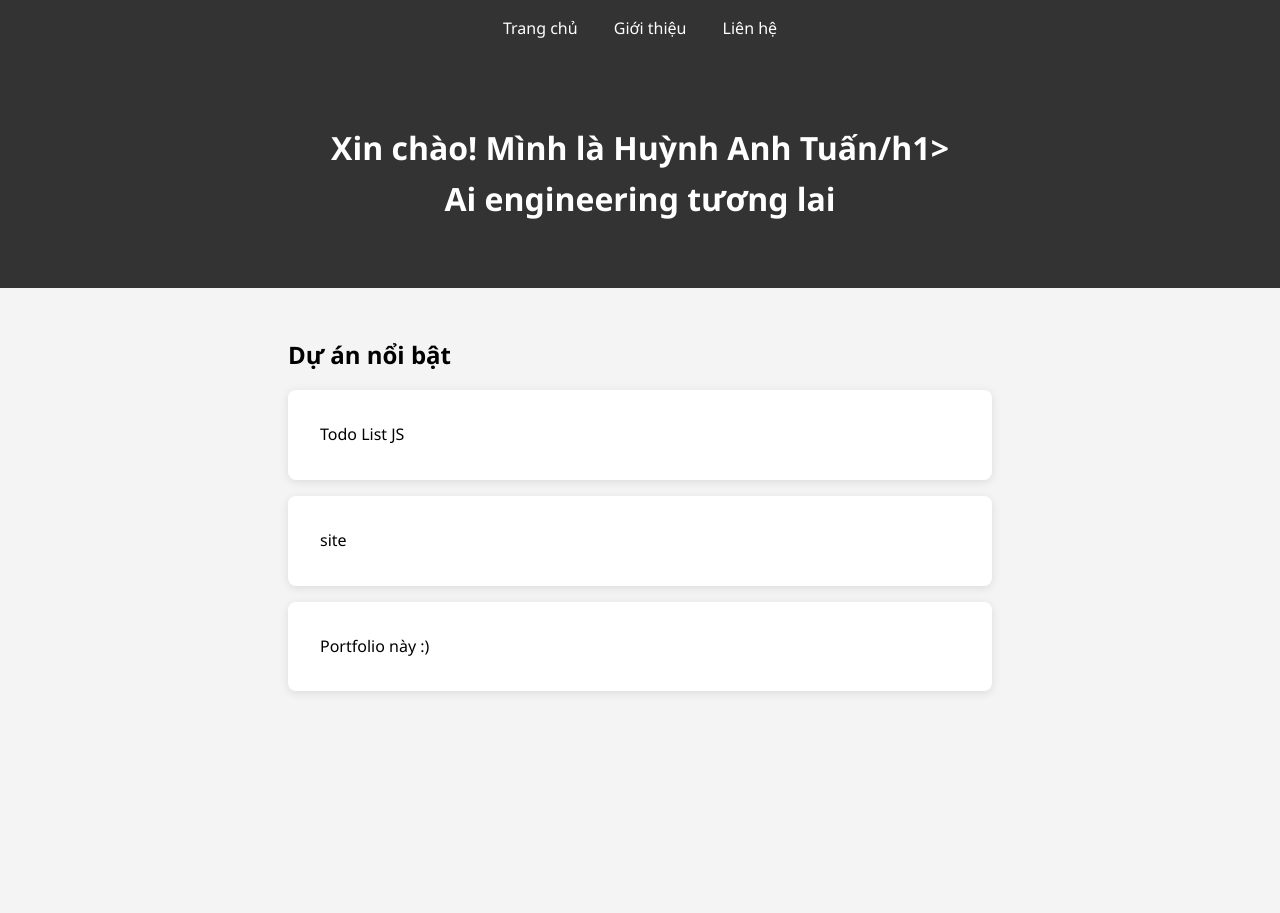
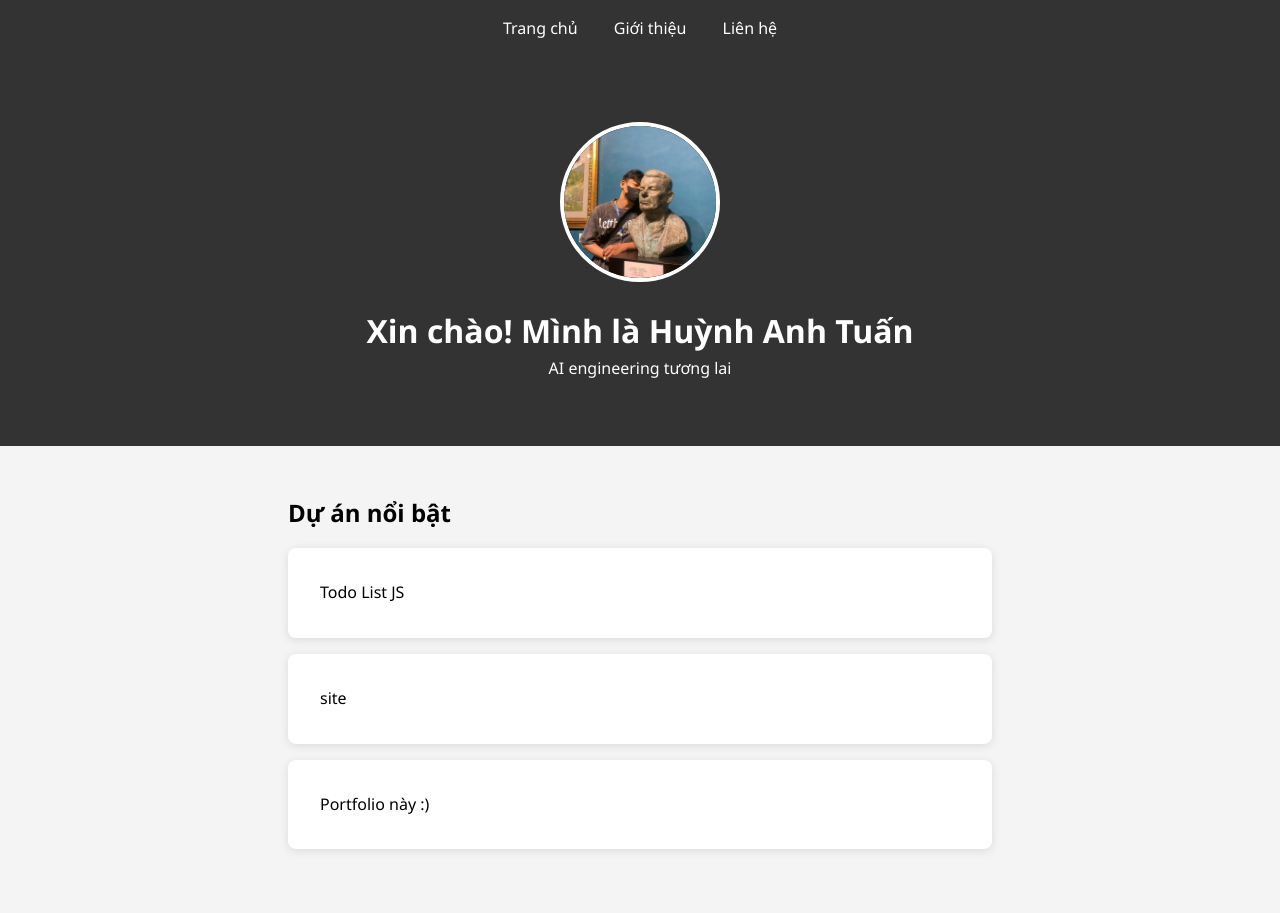
Before and after one commit to 1ovevibecoding/my-portfolio, a plain HTML site: page index.html in a window 1280 px wide. Before the commit the page ends 800 px from the top, so only its background shows below. Drawn offline with Linux system fonts and the light colour scheme.

Commit message:
Add portfolio pages (index/about/contact/css/js/images)

```diff
--- a/css/style.css
+++ b/css/style.css
@@ -8,6 +8,15 @@ nav a { color: white; margin: 0 1rem; text-decoration: none; }
 
 header { text-align: center; padding: 4rem 2rem; background: #333; color: white; }
 
+header .avatar {
+  width: 160px;
+  height: 160px;
+  border-radius: 50%;
+  object-fit: cover;
+  border: 4px solid #fff;
+  margin-bottom: 1rem;
+}
+
 section { padding: 3rem; max-width: 800px; margin: 0 auto; }
 
 .project { background: white; padding: 2rem; margin: 1rem 0; border-radius: 8px; box-shadow: 0 2px 10px rgba(0,0,0,0.1); }
--- a/index.html
+++ b/index.html
@@ -14,8 +14,9 @@
     </nav>
 
     <header>
-        <h1>Xin chào! Mình là Huỳnh Anh Tuấn/h1>
-        <p>Ai engineering tương lai</p>
+        <img src="images/avatar.jpg" alt="Ảnh chân dung Huỳnh Anh Tuấn" class="avatar">
+        <h1>Xin chào! Mình là Huỳnh Anh Tuấn</h1>
+        <p>AI engineering tương lai</p>
     </header>
 
     <section>
```
